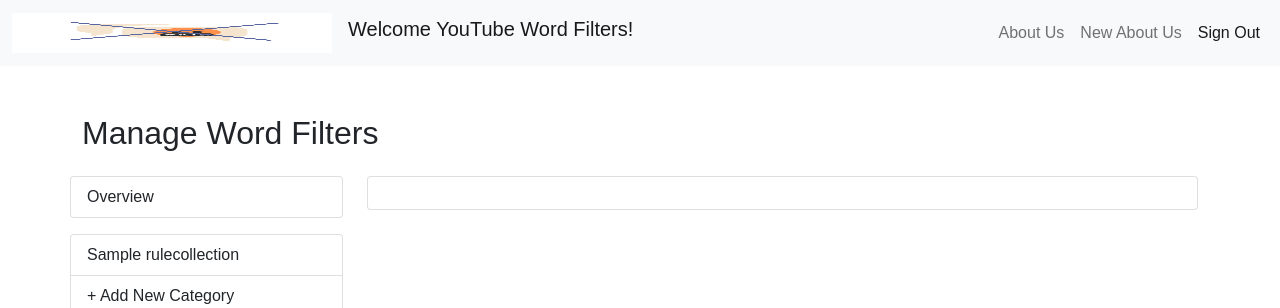
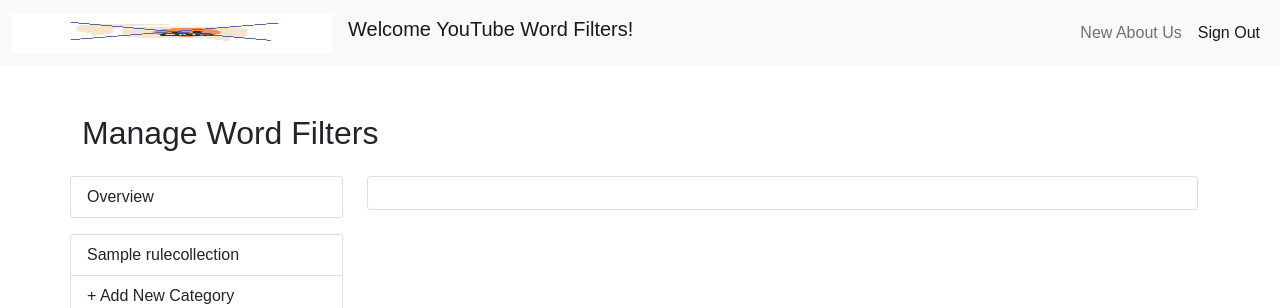
Before and after one commit to Social-Futures-Lab/FilterBuddy, a Django app: template youtube/templates/youtube/page_base.html in a window 1280 px wide. Shown: the top 308 px of the page. Run offline with Django 3.2, Linux system fonts and the light colour scheme; tables that the repository leaves empty hold one stand-in row (values such as "Sample post"); the template is opened without the code that fills it: values that come from a table or form of the project are taken from there, most other values are stand-ins (such as "Sample title", 1, 10 or a date in 2020); parts of the project's set-up code (start-up, migrations or seed data) failed here and were passed over; some libraries are stand-ins or nearby versions.

Commit message:
reverted changes, changed source of about us page

```diff
--- a/youtube/templates/youtube/page_base.html
+++ b/youtube/templates/youtube/page_base.html
@@ -79,9 +79,9 @@
 
         <div class="collapse navbar-collapse" id="nav-controls">
           <ul class="navbar-nav ms-auto mb-2 mb-lg-0">
-            <li class="nav-item">
+            <!-- <li class="nav-item">
               <a class="nav-link" href="/about_us">About Us</a>
-            </li>
+            </li> -->
             <li class="nav-item">
               <a class="nav-link" href="/about_us_new">New About Us</a>
             </li>
--- a/youtube/urls.py
+++ b/youtube/urls.py
@@ -16,8 +16,8 @@ router.register(r'allCommentTables', views_api.AllCommentsViewSet)
 app_name = 'youtube'
 urlpatterns = [
   path('', views.home, name='home'),
-  path('about_us', views.about_us, name='about_us'),
-  path('about_us_new', views.about_us_new, name='about_us_new')
+  path('about_us', views.about_us_new, name='about_us'),
+  # path('about_us_new', views.about_us_new, name='about_us_new')
 
   path('overview', views.overview),
   path('collection/new', views.create_word_filter),
--- a/youtube/views.py
+++ b/youtube/views.py
@@ -61,10 +61,10 @@ def getChannel(credentials):
   return djangoChannel
 
 def about_us(request):
-  return render(request, 'youtube/about_us.html')
+  return render(request, 'youtube/about_us_new.html')
 
-def about_us_new(request):
-  return render(request, 'youtube/about_us_new.html')
+# def about_us_new(request):
+#   return render(request, 'youtube/about_us_new.html')
 
 # def mytest(request):
 #   return render(request, 'youtube/mytest.html', {})
```
